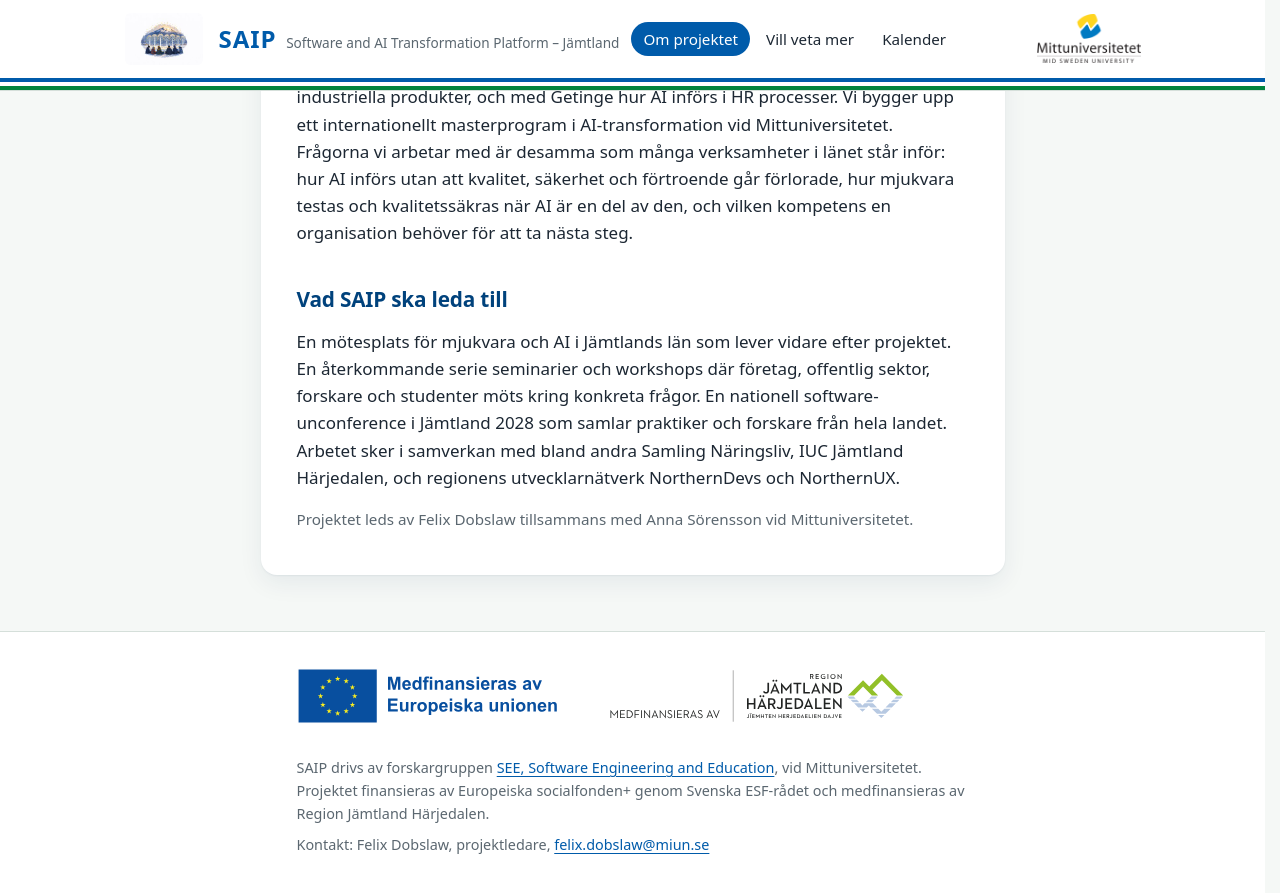
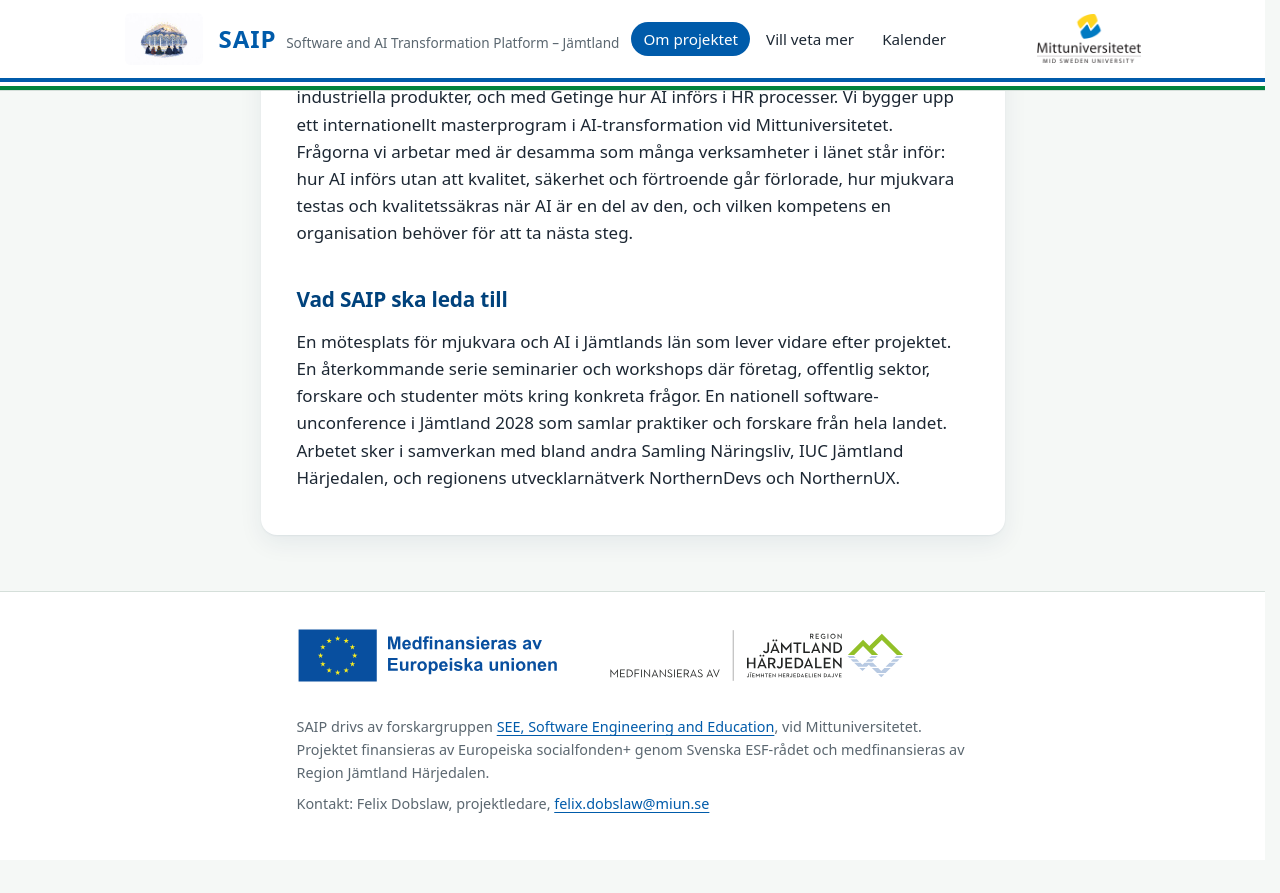
Before and after one commit to seegroup/seegroup.github.io, a Jekyll site: the page built from saip/index.md, in a window 1280 px wide and 900 px high, scrolled down 637 px. Shown: the top 893 px of the window. Built offline with Jekyll 4.4.1, drawn with Linux system fonts in a browser that asks for light colours; after the commit the page ends 1497 px from its top, so only the background shows below that.

Commit message:
Remove the repeated contact line at the bottom of two SAIP pages
The start page and the landing page ended with a line naming Felix as contact. The footer of every SAIP page already gives his name and mail address, so the line is gone.

```diff
--- a/saip/index.md
+++ b/saip/index.md
@@ -18,5 +18,3 @@ permalink: /saip/
 ## Vad SAIP ska leda till
 
 <p>En mötesplats för mjukvara och AI i Jämtlands län som lever vidare efter projektet. En återkommande serie seminarier och workshops där företag, offentlig sektor, forskare och studenter möts kring konkreta frågor. En nationell software-unconference i Jämtland 2028 som samlar praktiker och forskare från hela landet. Arbetet sker i samverkan med bland andra Samling Näringsliv, IUC Jämtland Härjedalen, och regionens utvecklarnätverk NorthernDevs och NorthernUX.</p>
-
-<p class="small">Projektet leds av Felix Dobslaw tillsammans med Anna Sörensson vid Mittuniversitetet.</p>
```
Also changed, not shown: saip/villvetamer.md (+0 -2 lines).
